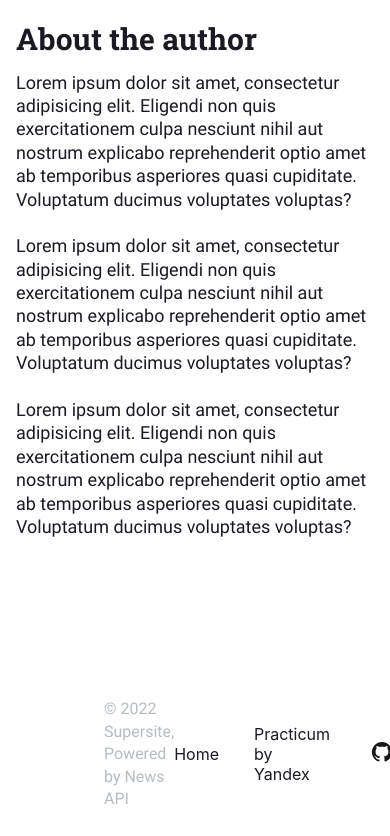
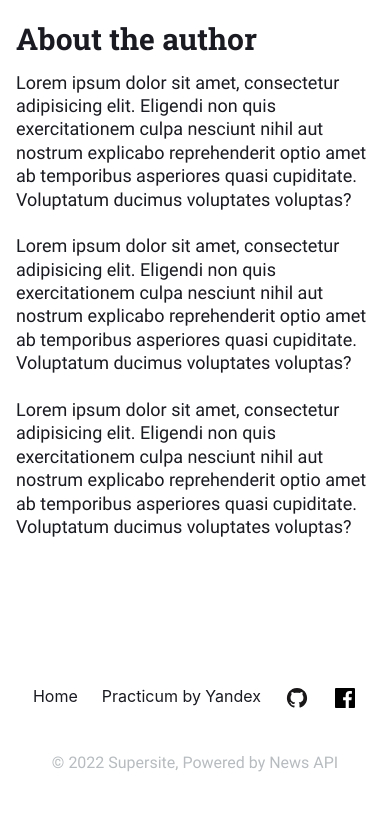
Before and after one commit to TatianaBialik/news-explorer-frontend, a React (Create React App) app: page / in a window 390 px wide. Shown: the part 3120-3956 px from the top of the page. After the commit the page ends 3915 px from the top, so only its background shows below. Built offline with nearby package versions, Linux system fonts and the light colour scheme.

Commit message:
feat: media queries for footer

```diff
--- a/src/components/Footer/Footer.css
+++ b/src/components/Footer/Footer.css
@@ -21,12 +21,13 @@
 .footer__links {
   display: flex;
   column-gap: 35px;
-  align-items: center;
+  /* align-items: center; */
 }
 
 .footer__link {
   text-decoration: none;
   color: #1A1B22;
+  /* align-self: center; */
 }
 
 .footer__external-resources {
@@ -34,3 +35,59 @@
   column-gap: 24px;
   align-items: center;
 }
+
+@media screen and (max-width: 900px) {
+  .footer {
+    padding: 24px 20px 18px 40px;
+  }
+
+  .footer__navigation {
+    column-gap: 24px;
+  }
+
+  .footer__links {
+    column-gap: 24px;
+  }
+}
+
+@media screen and (max-width: 680px) {
+  .footer {
+    display: grid;
+    grid-template-areas:
+      "navigation"
+      "copyright";
+    justify-content: center;
+    row-gap: 38px;
+    padding: 20px 16px;
+  }
+
+  .footer__copyright {
+    margin: 0 auto;
+    grid-area: copyright;
+  }
+
+  .footer__navigation {
+    grid-area: navigation;
+  }
+}
+
+@media screen and (max-width: 350px) {
+  .footer__navigation {
+    justify-content: space-between;
+  }
+
+  .footer__links {
+    flex-direction: column;
+    row-gap: 33px;
+  }
+
+  .footer__external-resources {
+    align-items: flex-start;
+  }
+}
+
+@media screen and (max-width: 319px) {
+  .footer__copyright {
+    font-size: 14px;
+  }
+}
```
